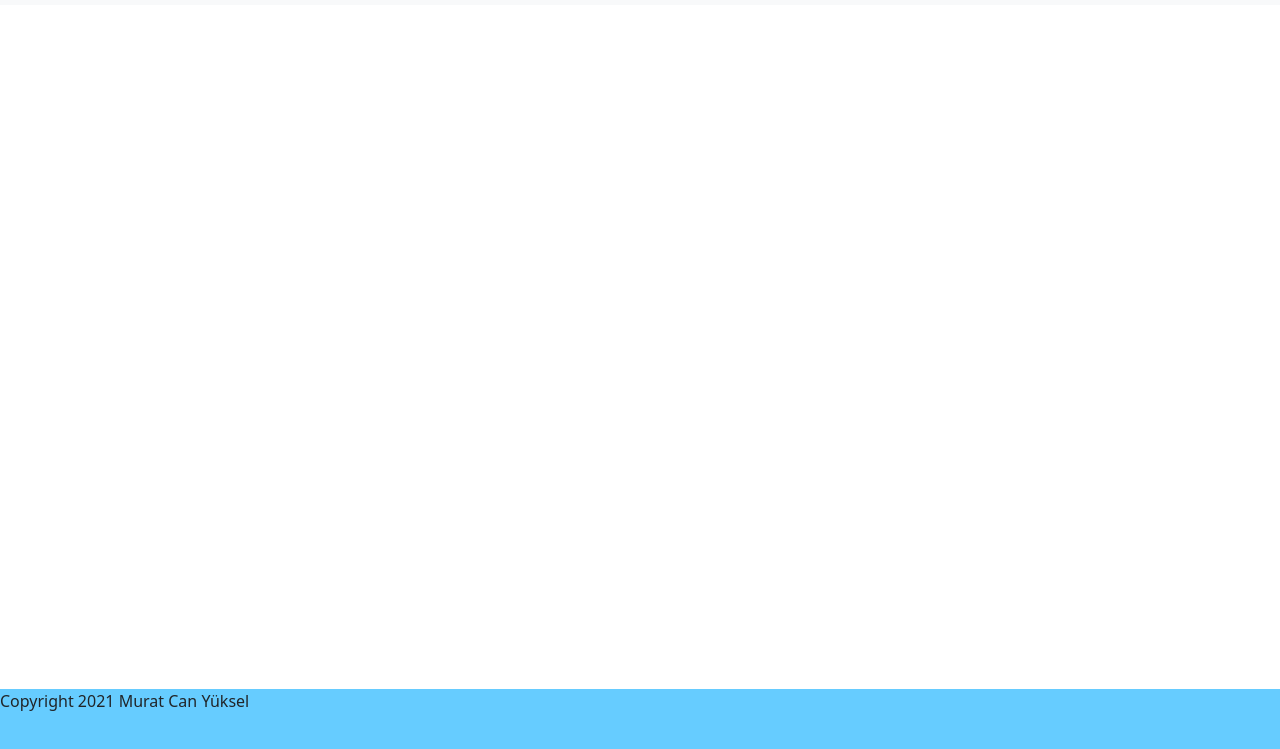
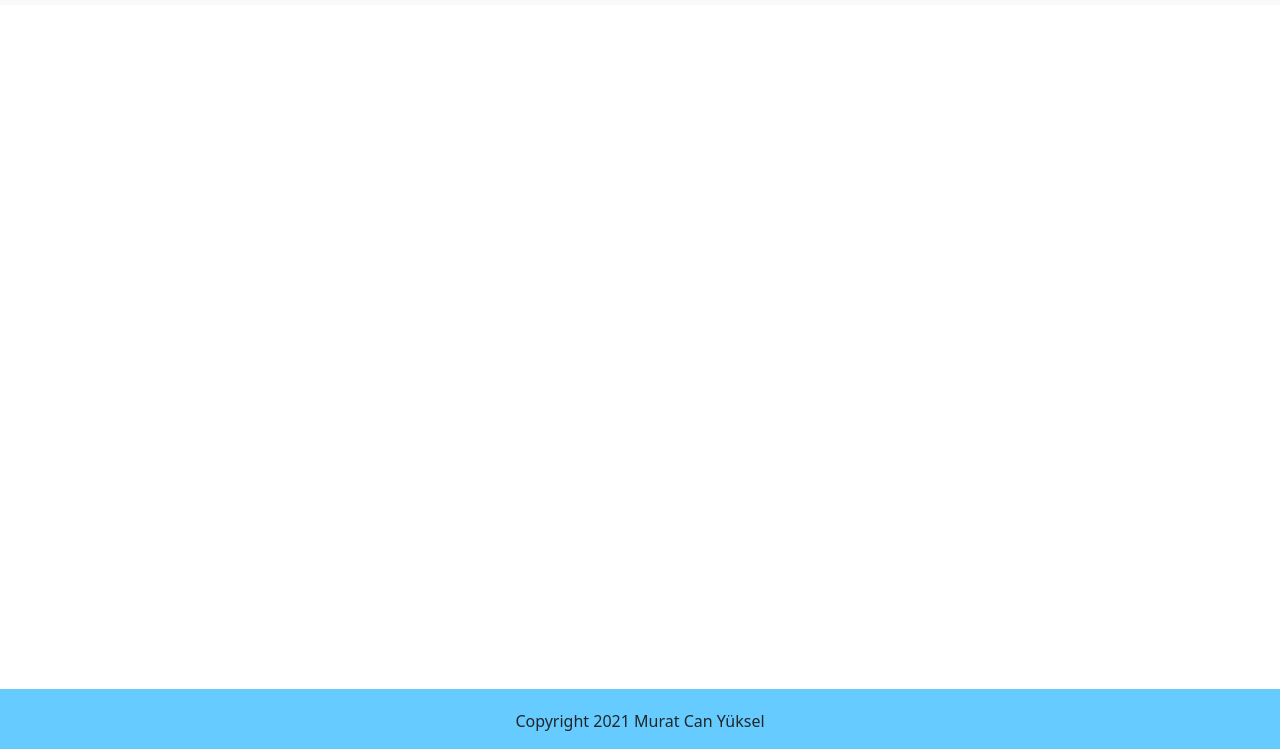
Before and after one commit to muratcan-yuksel/shopping-cart, a Gatsby site: page /Layout in a window 1280 px wide. Shown: the part 51-800 px from the top of the page. Built offline with nearby package versions, Linux system fonts and the light colour scheme; Gatsby itself is replaced by a stand-in of ours.

Commit message:
centered footer text

```diff
--- a/src/styles/layout.module.css
+++ b/src/styles/layout.module.css
@@ -7,4 +7,7 @@
     width:100%;
     height:60px;   /* Height of the footer */
     background:#6cf;
+    display:flex;
+    justify-content: center;
+    align-items:flex-end;
 }
```
Also changed, not shown: shorts.jpg (added), welcome.jpg (added).
